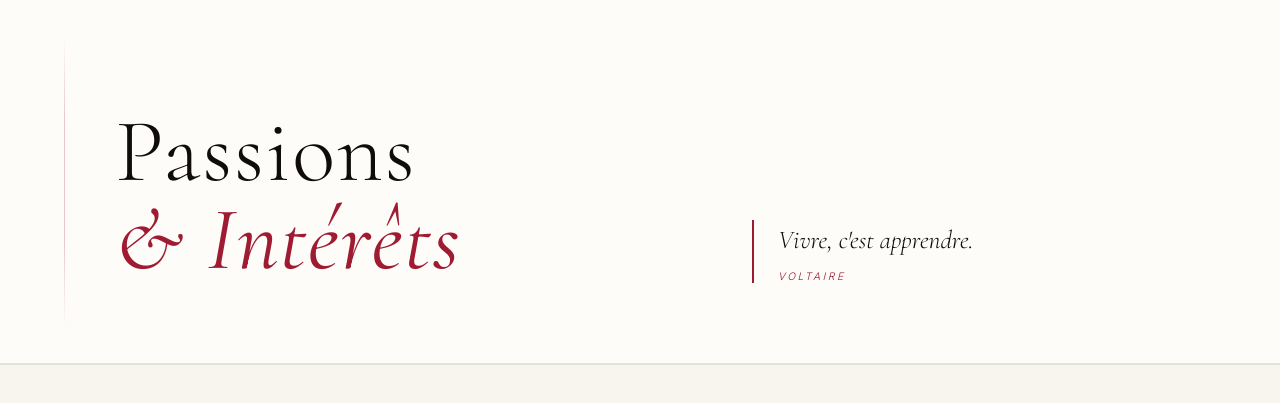
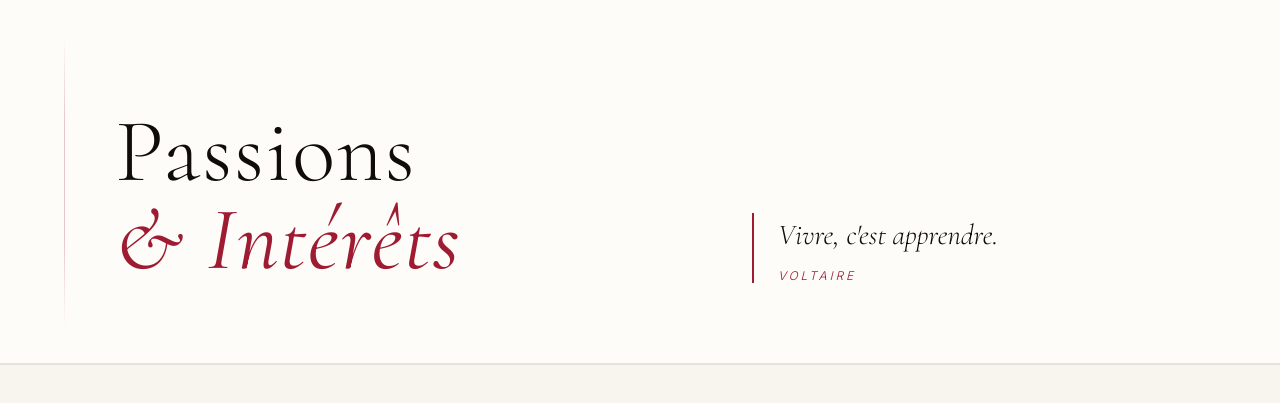
Before and after one commit to mart55555/portfolio, a Flask app: page /Profil in a window 1280 px wide. Shown: the part 65-468 px from the top of the page. Run offline with Flask 3, Linux system fonts and the light colour scheme.

```diff
--- a/templates/Moi.html
+++ b/templates/Moi.html
@@ -20,11 +20,11 @@
 
 .bq { border-left:2px solid var(--bord); padding-left:1.5rem; }
 .bq-text {
-  font-family:'Cormorant',serif; font-size:1.6rem; font-style:italic; font-weight:300;
+  font-family:'Cormorant',serif; font-size:1.8rem; font-style:italic; font-weight:300;
   color:var(--ink); line-height:1.55;
 }
 .bq-attr {
-  font-size:.65rem; letter-spacing:.24em; text-transform:uppercase;
+  font-size:.75rem; letter-spacing:.24em; text-transform:uppercase;
   color:var(--bord); margin-top:.7rem; display:block;
 }
 
```
